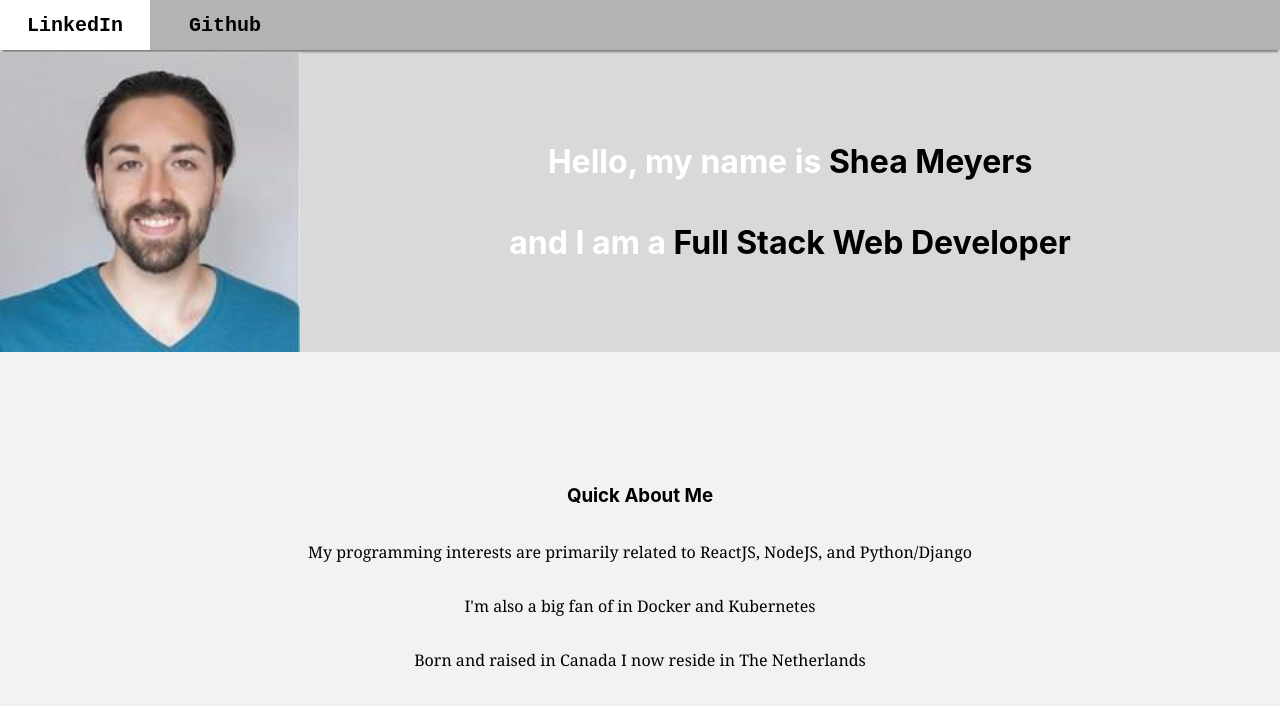
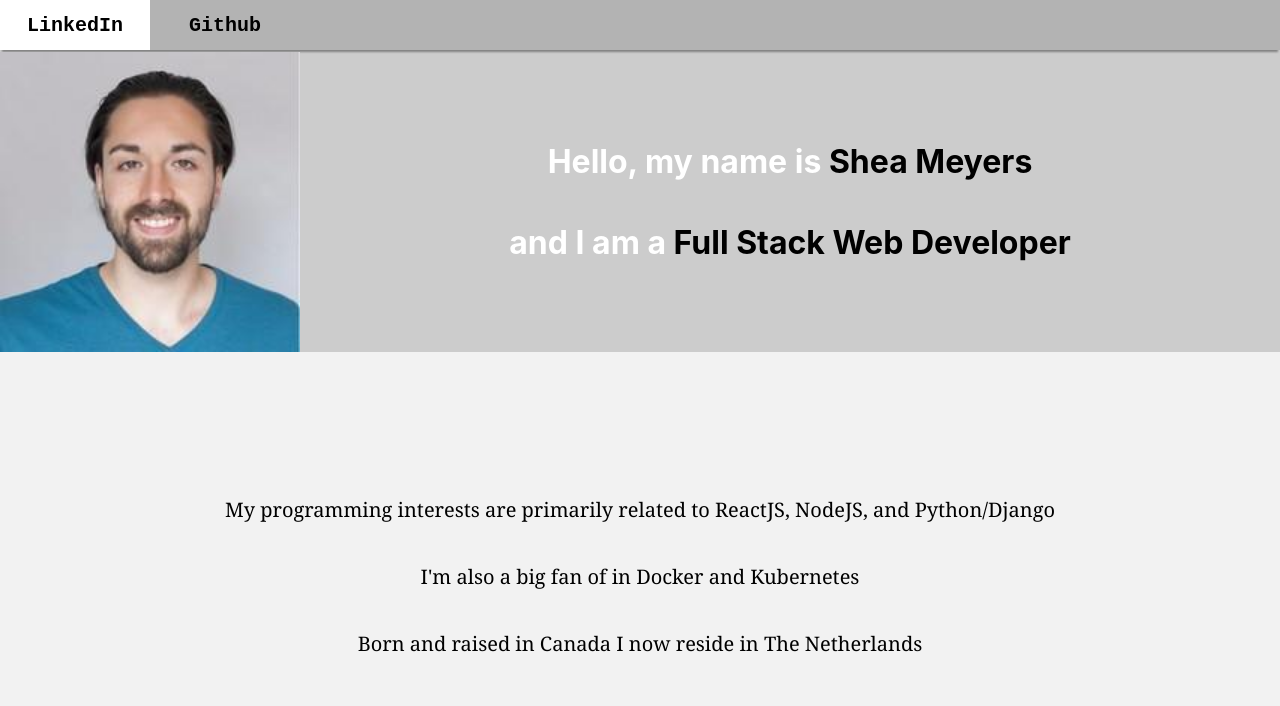
Before and after one commit to SheaMeyers/SheaMeyers.github.io, a React (Create React App) app: page / in a window 1280 px wide. Shown: the top 706 px of the page. Built offline with nearby package versions, Linux system fonts and the light colour scheme.

Commit message:
Minor styling updates

```diff
--- a/src/App.css
+++ b/src/App.css
@@ -77,3 +77,7 @@ html, body, #root {
     align-items: center;
     justify-content: center
 }
+
+.Bottom-portion--text {
+    font-size: 20px;
+}
--- a/src/App.tsx
+++ b/src/App.tsx
@@ -25,10 +25,9 @@ const App: React.FC = () => {
                 </div>
             </div>
             <div className="Bottom-portion">
-                    <h3>Quick About Me</h3>
-                    <p>My programming interests are primarily related to ReactJS, NodeJS, and Python/Django</p>
-                    <p>I'm also a big fan of in Docker and Kubernetes</p>
-                    <p>Born and raised in Canada I now reside in The Netherlands</p>
+                    <p className="Bottom-portion--text">My programming interests are primarily related to ReactJS, NodeJS, and Python/Django</p>
+                    <p className="Bottom-portion--text">I'm also a big fan of in Docker and Kubernetes</p>
+                    <p className="Bottom-portion--text">Born and raised in Canada I now reside in The Netherlands</p>
             </div>
         </div>
     );
--- a/src/index.css
+++ b/src/index.css
@@ -5,7 +5,7 @@ body {
     sans-serif;
   -webkit-font-smoothing: antialiased;
   -moz-osx-font-smoothing: grayscale;
-  background-color: #d9d9d9;
+  background-color: #cccccc;
 }
 
 code {
```
Also changed, not shown: public/manifest.json.
